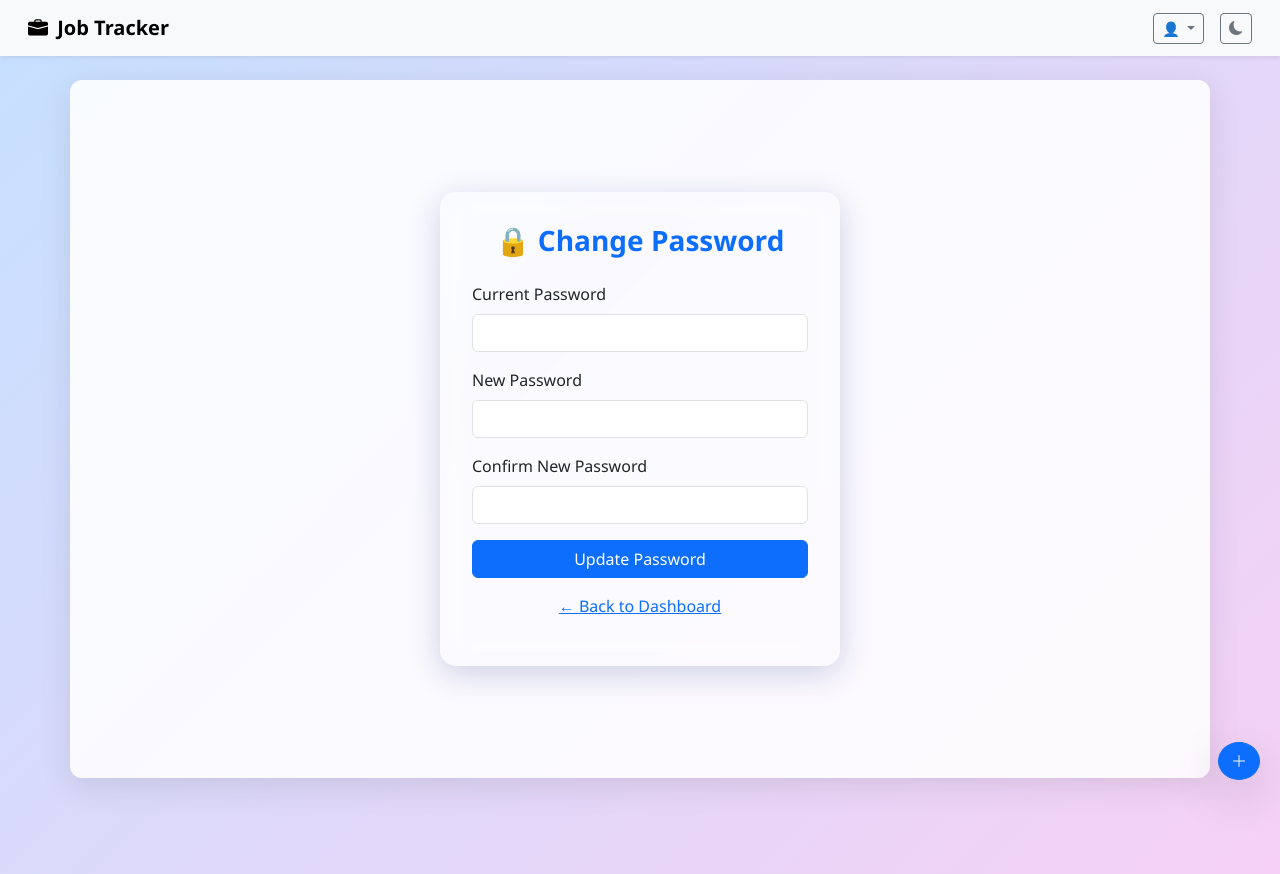
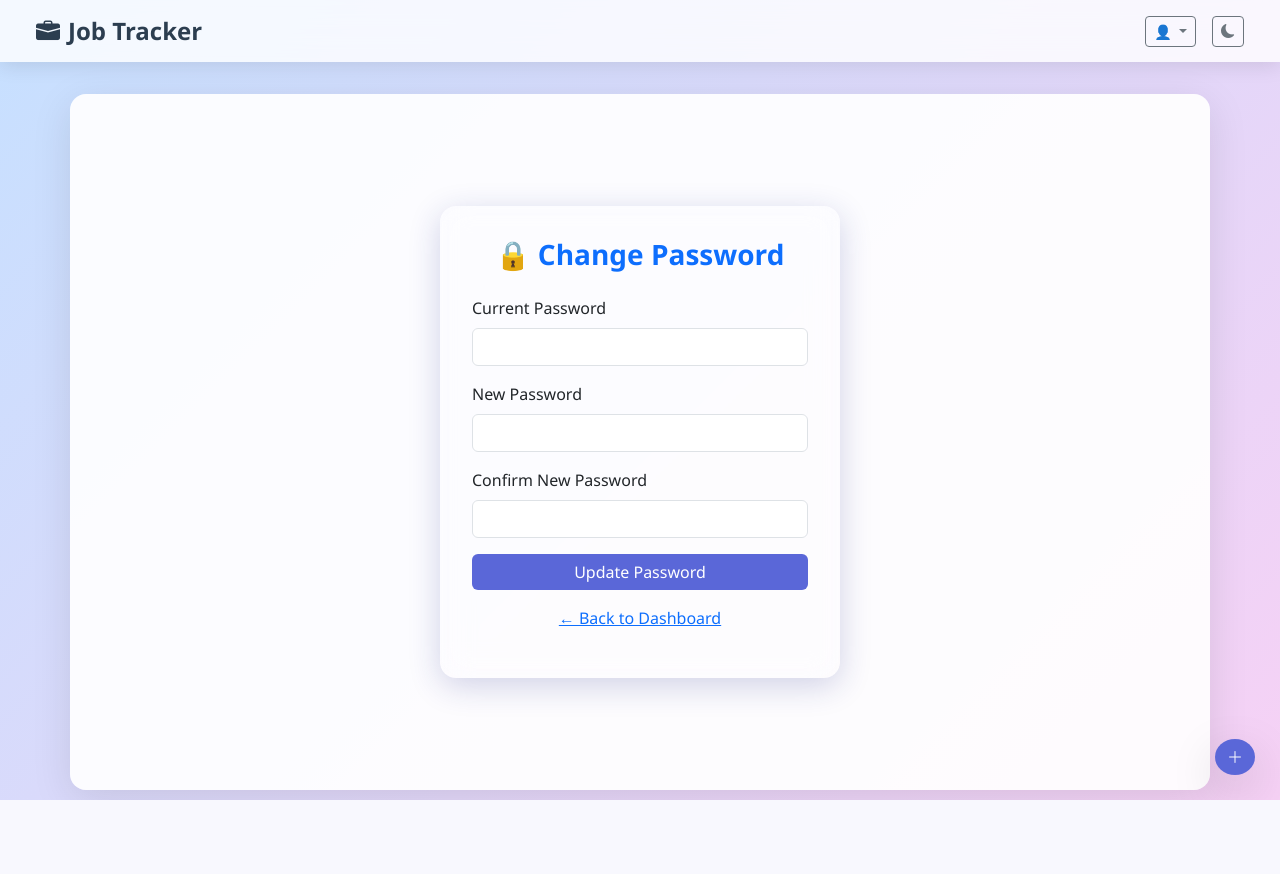
Before and after one commit to YaswanthSai2203/job-tracker, a Flask app: page /auth/settings/change-password in a window 1280 px wide. After the commit the page ends 800 px from the top, so only its background shows below. Run offline with Flask 3, Linux system fonts and the light colour scheme; the visitor is signed in with stand-in values (Sample User, id 1).

Commit message:
Enhanced site

```diff
--- a/templates/base.html
+++ b/templates/base.html
@@ -5,32 +5,57 @@
   <title>{% block title %}Job Tracker{% endblock %}</title>
   <meta name="viewport" content="width=device-width, initial-scale=1">
 
-  <!-- Bootstrap 5 CSS -->
+  <!-- Bootstrap & Icons -->
   <link href="https://cdn.jsdelivr.net/npm/bootstrap@5.3.3/dist/css/bootstrap.min.css" rel="stylesheet">
   <link href="https://cdn.jsdelivr.net/npm/bootstrap-icons@1.10.5/font/bootstrap-icons.css" rel="stylesheet">
 
   <style>
-    body {
+    html, body {
+      height: 100%;
+      margin: 0;
+      padding: 0;
+      font-family: 'Segoe UI', sans-serif;
       background: url("{{ url_for('static', filename='images/bg.jpg') }}") no-repeat center center fixed;
       background-size: cover;
-      min-height: 100vh;
-      font-family: 'Segoe UI', sans-serif;
-      padding-bottom: 4rem;
+      position: relative;
+    }
+
+    body::before {
+      content: "";
+      position: fixed;
+      top: 0;
+      left: 0;
+      height: 100%;
+      width: 100%;
+      background: rgba(0, 0, 0, 0.4); /* dark overlay */
+      z-index: -1;
+    }
+
+    .navbar {
+      backdrop-filter: blur(12px);
+      background-color: rgba(255, 255, 255, 0.8);
+      box-shadow: 0 4px 20px rgba(0, 0, 0, 0.1);
     }
 
     .container {
-      background: rgba(255, 255, 255, 0.88); /* Slight transparency for readability */
-      border-radius: 12px;
+      background: rgba(255, 255, 255, 0.92);
+      border-radius: 1rem;
       padding: 2rem;
-      box-shadow: 0 8px 32px rgba(0, 0, 0, 0.1);
-      margin-bottom: 2rem;
+      margin-top: 2rem;
+      box-shadow: 0 10px 40px rgba(0, 0, 0, 0.1);
     }
 
     .fab {
       position: fixed;
-      bottom: 20px;
-      right: 20px;
+      bottom: 25px;
+      right: 25px;
       z-index: 1000;
+      box-shadow: 0 8px 20px rgba(0, 0, 0, 0.25);
+      transition: all 0.3s ease;
+    }
+
+    .fab:hover {
+      transform: scale(1.1);
     }
 
     .toast-container {
@@ -39,15 +64,39 @@
       right: 1rem;
       z-index: 1100;
     }
+
+    .dropdown-menu {
+      border-radius: 0.5rem;
+      box-shadow: 0 8px 20px rgba(0, 0, 0, 0.15);
+    }
+
+    .btn-outline-secondary:hover {
+      background-color: #f0f0f0;
+    }
+
+    .navbar-brand {
+      font-size: 1.5rem;
+      font-weight: 700;
+      color: #2c3e50;
+    }
+
+    .btn-primary {
+      background-color: #5a67d8;
+      border: none;
+    }
+
+    .btn-primary:hover {
+      background-color: #4c51bf;
+    }
   </style>
 </head>
 <body>
 
 <!-- Navbar -->
-<nav class="navbar navbar-expand-lg bg-body-tertiary shadow-sm px-3">
+<nav class="navbar navbar-expand-lg px-4 py-2">
   <div class="container-fluid">
-    <a class="navbar-brand fw-bold" href="{{ url_for('jobs.dashboard') }}">
-      <i class="bi bi-briefcase-fill me-1"></i> Job Tracker
+    <a class="navbar-brand" href="{{ url_for('jobs.dashboard') }}">
+      <i class="bi bi-briefcase-fill me-2"></i>Job Tracker
     </a>
     <div class="ms-auto d-flex align-items-center gap-3">
       {% if current_user.is_authenticated %}
@@ -85,7 +134,7 @@
 </div>
 
 <!-- Main Content -->
-<div class="container mt-4">
+<div class="container">
   {% block content %}{% endblock %}
 </div>
 
```
Lines whose indentation alone changed are shown as unchanged.
